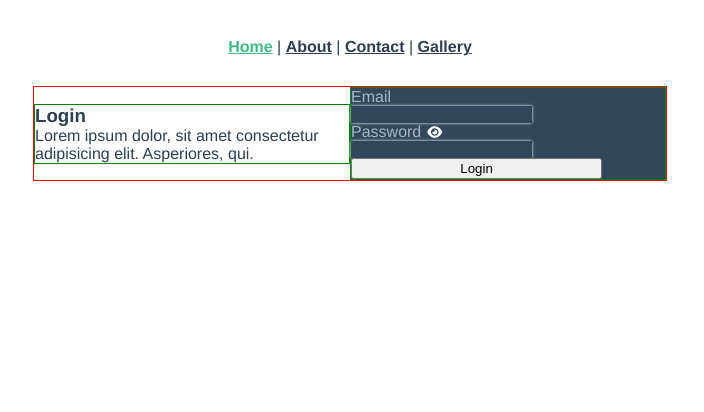
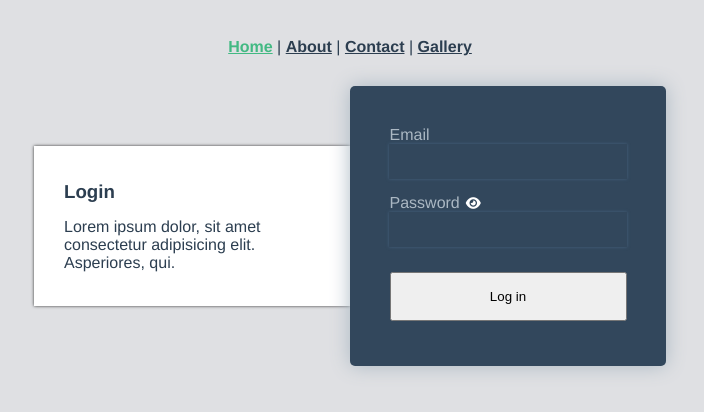
Before and after one commit to nlukic97/login-form, a Vue app: page / in a window 1280 px wide. Shown: the top 412 px of the page, without its empty margins (290-994 px from the left). Built offline with nearby package versions, Linux system fonts and the light colour scheme.

Commit message:
30 may 2020 design work in progress

```diff
--- a/src/App.vue
+++ b/src/App.vue
@@ -11,6 +11,9 @@
 </template>
 
 <style lang="scss">
+body {
+  background-color: #DFE0E3;
+}
 #app {
   font-family: Avenir, Helvetica, Arial, sans-serif;
   -webkit-font-smoothing: antialiased;
--- a/src/views/Home.vue
+++ b/src/views/Home.vue
@@ -8,10 +8,13 @@
       <div class="right">
         <label for="email">Email</label>
         <input id="email" v-model="inputEmail" type="text">
-        <label for="pass">Password</label><button @click="changeVisibility" id="eyeBtn"><i v-bind:class="eye"></i></button> <!-- precica za pozivanje metode sa @, sv je sta koristis al praksa je v- za sve sto je vue -->
+        <div id="passGroup"> <!-- Nisam bio siguran kako bez diva da napravim ovo-->
+          <label for="pass">Password</label>
+          <button @click="changeVisibility" id="eyeBtn"><i v-bind:class="eye"></i></button>
+        </div> <!-- precica za pozivanje metode sa @, sv je sta koristis al praksa je v- za sve sto je vue -->
         <input id="pass" v-model="inputPass" v-bind:type="visible" > <!-- bilo koji html atribut moze da se poveze sa nekim data elementom -->
         <div v-if="hasError">{{error}}</div>
-        <button v-on:click="validate" id="loginBtn">Login</button>
+        <button v-on:click="validate" id="loginBtn">Log in</button>
         <!-- {{visible}} -->
       </div>
     </div>
@@ -67,38 +70,53 @@ export default {
     .for {
       width:50%;
       margin: 0 auto;
-      border:1px solid red;
+      //border:1px solid red;
       display:flex;
       flex-direction: row;
       justify-content: space-between;
       align-items: center; //beware of this for the left box
       .left {
-        border:1px solid green;
+        //border:1px solid green;
+        background-color: #fff;
+        box-shadow: 0 0 3px #333;
+        display: flex;
+        justify-content: center;
+        flex-direction: column;
         width:50%;
+        height:160px;
         text-align: left;
         h3 {
           margin:0;
-          padding:0;
+          padding:0 30px;
         }
         p {
           margin:0;
-          padding:0;
+          padding:15px 30px 0 30px;
         }
       }
       .right {
-        border:1px solid green;
+        //border:1px solid green;
+        border-radius: 5px;
+        box-shadow: 0 0 20px;
         width:50%;
+        height:280px;
         text-align: left;
         background-color:#32475C;
         color:#abb8c3;
         input {
           display:block;
           background-color:#32475C;
+          width:69%; //zasto ovde ide 69 %, iako je ostalo sve 70% ?
+          margin: 0 auto;
+          padding:10px 10px;
           color:#fff;
           border:none;
           outline:none;
-          box-shadow: 0px 0px 3px 0px; //kako ovo ?
-
+          box-shadow: 0px 0px 3px rgb(69, 97, 126); //kako ovo ?
+          transition: 0.3s box-shadow;
+          &:hover{
+            box-shadow: 0px 0px 5px rgb(95, 134, 173);
+          }
           &:focus, &:active {
             outline:none;
             background-color:#32475C;
@@ -108,31 +126,52 @@ export default {
           border: none;
           -webkit-text-fill-color: red;
           -webkit-input-fill-background-color:red;
-          -webkit-box-shadow: none;
+          //-webkit-box-shadow: none;
           }
         }
         label{
           &[for="email"] {
           display:block;
           // border:1px solid orange;
-          margin:0;
+          margin:40px auto 0 auto;
+          width:75%;
           }
           &[for="pass"] {
             display:inline;
-            // width:30%;
             // border:1px solid orange;
+          }
+          &:hover {
+            cursor: pointer;
+          }
+        }
+        div { //warning message
+          width:75%;
+          margin: 0 auto;
+          &#passGroup { //password + eye button
+          margin:15px auto 0 auto;
+          width:75%;
           }
         }
         button {
+          transition: 0.4s box-shadow;
           &#eyeBtn {
             color:#fff;
             background-color:rgba(0,0,0,0);
             border:none;
             outline:none;
+            border-radius: 50%;
+            &:hover {
+              box-shadow: 0px 0px 5px rgb(95, 134, 173);
+            }
           }
           &#loginBtn { //id za login dugme
             display:block;
-            width:80%;
+            width:75%;
+            margin: 25px auto 0 auto;
+            padding: 15px 0;
+            &:hover {
+              box-shadow: 0px 0px 5px #fff;
+            }
           }
           &:hover {
             cursor:pointer;
```
